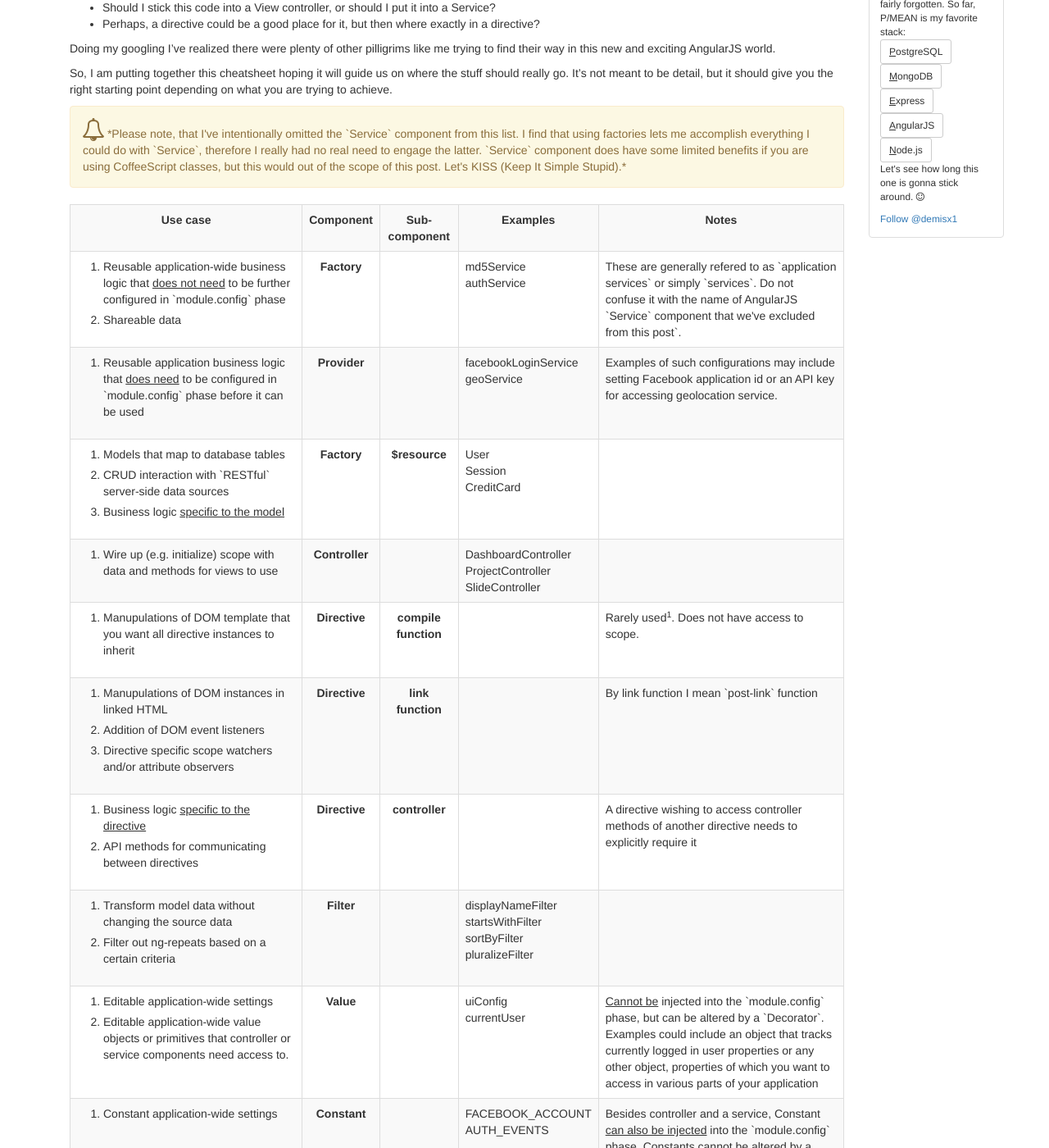
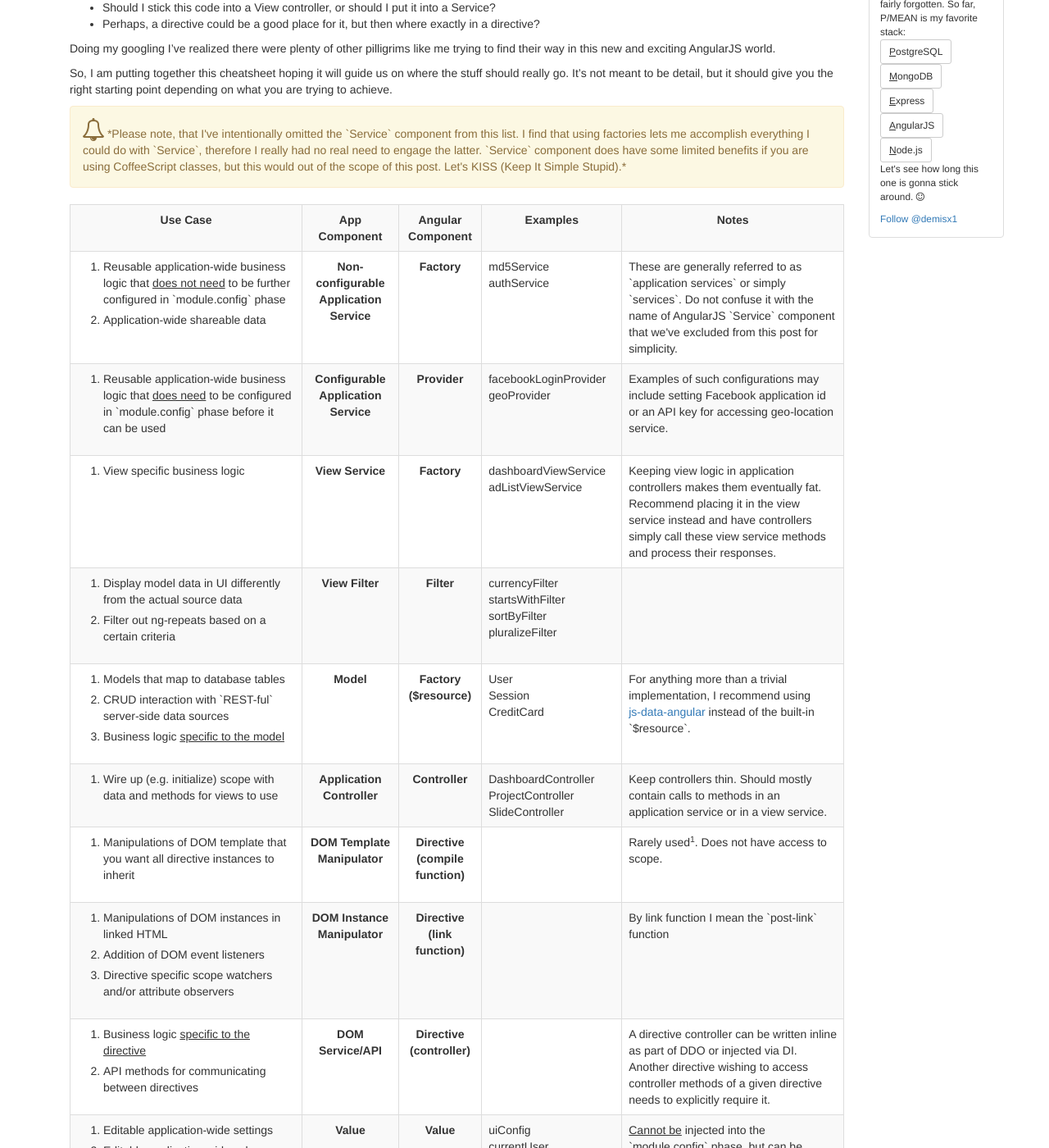
Before and after one commit to demisx/demisx.github.io, a Jekyll site: the page built from _posts/2014-09-14-angular-what-goes-where.md, in a window 1280 px wide and 1400 px high, scrolled down 362 px. Shown: the whole window at 82% size. Built offline with Jekyll 4.4.1, drawn with Linux system fonts in a browser that asks for light colours; nearby versions of some CDN libraries; Markdown is read by kramdown in place of the engine named in the settings; comment, search, counter and statistics services are not loaded.

Commit message:
Update Angular WGW post

```diff
--- a/_posts/2014-09-14-angular-what-goes-where.md
+++ b/_posts/2014-09-14-angular-what-goes-where.md
@@ -60,9 +60,9 @@ starting point depending on what you are trying to achieve.
 
 <table id="angular-table" class="table table-striped table-bordered">
   <tr>
-    <th class="text-center">Use case</th>
-    <th class="text-center">Component</th>
-    <th class="text-center">Sub-component</th>
+    <th class="text-center">Use Case</th>
+    <th class="text-center">App Component</th>
+    <th class="text-center">Angular Component</th>
     <th class="text-center">Examples</th>
     <th class="text-center">Notes</th>
   </tr>
@@ -73,53 +73,92 @@ starting point depending on what you are trying to achieve.
          Reusable application-wide business logic that <u>does&nbsp;not&nbsp;need</u>
          to be further configured in `module.config` phase
         </li>
-        <li>Shareable data</li>
+        <li>Application-wide shareable data</li>
       </ol>
     </td>
+    <td>Non-configurable Application Service</td>
     <td>Factory</td>
-    <td></td>
     <td>
       md5Service<br/>
       authService
     </td>
     <td>
-      These are generally refered to as `application services` or simply `services`.
+      These are generally referred to as `application services` or simply `services`.
       Do not confuse it with the name of AngularJS `Service` component that we've
-      excluded from this post`.
+      excluded from this post for simplicity.
     </td>
   </tr>
   <tr>
     <td>
       <ol>
-        <li>Reusable application business logic that <u>does&nbsp;need</u> to be
+        <li>Reusable application-wide business logic that <u>does&nbsp;need</u> to be
         configured in `module.config` phase before it can be used</li>
       </ol>
     </td>
+    <td>Configurable Application Service</td>
     <td>Provider</td>
-    <td></td>
     <td>
-      facebookLoginService<br/>
-      geoService
+      facebookLoginProvider<br/>
+      geoProvider
     </td>
     <td>Examples of such configurations may include setting Facebook application id or
-        an API key for accessing geolocation service.
+        an API key for accessing geo-location service.
     </td>
   </tr>
   <tr>
     <td>
       <ol>
+        <li>View specific business logic</li>
+      </ol>
+    </td>
+    <td>View Service</td>
+    <td>Factory</td>
+    <td>
+      dashboardViewService<br/>
+      adListViewService
+    </td>
+    <td>
+      Keeping view logic in application controllers makes them eventually fat. Recommend
+      placing it in the view service instead and have controllers simply call these
+      view service methods and process their responses.
+    </td>
+  </tr>
+   <tr>
+      <td>
+      <ol>
+        <li>Display model data in UI differently from the actual source data</li>
+        <li>Filter out ng-repeats based on a certain criteria</li>
+      </ol>
+      </td>
+      <td>View Filter</td>
+      <td>Filter</td>
+      <td>
+        currencyFilter<br/>
+        startsWithFilter<br/>
+        sortByFilter<br/>
+        pluralizeFilter
+      </td>
+      <td></td>
+    </tr>
+  <tr>
+    <td>
+      <ol>
         <li>Models that map to database tables</li>
-        <li>CRUD interaction with `RESTful` server-side data sources</li>
+        <li>CRUD interaction with `REST-ful` server-side data sources</li>
         <li>Business logic <u>specific to the model</u> </li>
       </ol>
     </td>
-    <td>Factory</td>
-    <td>$resource</td>
+    <td>Model</td>
+    <td>Factory ($resource)</td>
     <td>
       User<br/>
       Session<br/>
       CreditCard</td>
-    <td></td>
+    <td>
+      For anything more than a trivial implementation, I recommend using<br/>
+      <a href="www.js-data.io/docs/js-data-angular" target="_blank">js-data-angular</a> instead of
+      the built-in `$resource`.
+    </td>
   </tr>
   <tr>
     <td>
@@ -127,38 +166,41 @@ starting point depending on what you are trying to achieve.
         <li>Wire up (e.g. initialize) scope with data and methods for views to use </li>
       </ol>
     </td>
+    <td>Application Controller</td>
     <td>Controller</td>
-    <td></td>
     <td>
       DashboardController<br/>
       ProjectController<br/>
       SlideController
     </td>
-    <td></td>
+    <td>
+      Keep controllers thin. Should mostly contain calls to methods in an application service or
+      in a view service.
+    </td>
   </tr>
   <tr>
     <td>
       <ol>
-        <li>Manupulations of DOM template that you want all directive instances to inherit</li>
+        <li>Manipulations of DOM template that you want all directive instances to inherit</li>
       </ol>
     </td>
-    <td>Directive</td>
-    <td>compile<br/> function</td>
+    <td>DOM Template Manipulator</td>
+    <td>Directive<br/>(compile function)</td>
     <td></td>
     <td>Rarely used<sup>1</sup>. Does not have access to scope.</td>
   </tr>
   <tr>
     <td>
       <ol>
-        <li>Manupulations of DOM instances in linked HTML</li>
+        <li>Manipulations of DOM instances in linked HTML</li>
         <li>Addition of DOM event listeners</li>
         <li>Directive specific scope watchers and/or attribute observers</li>
       </ol>
     </td>
-    <td>Directive</td>
-    <td>link<br/> function</td>
+    <td>DOM Instance Manipulator</td>
+    <td>Directive (link function)</td>
     <td></td>
-    <td>By link function I mean `post-link` function</td>
+    <td>By link function I mean the `post-link` function</td>
   </tr>
   <tr>
     <td>
@@ -167,30 +209,13 @@ starting point depending on what you are trying to achieve.
         <li>API methods for communicating between directives</li>
       </ol>
     </td>
-    <td>Directive</td>
-    <td>controller</td>
+    <td>DOM Service/API</td>
+    <td>Directive (controller)</td>
     <td></td>
     <td>
-      A directive wishing to access controller methods of another directive
-      needs to explicitly require it
+      A directive controller can be written inline as part of DDO or injected via DI. Another directive
+      wishing to access controller methods of a given directive needs to explicitly require it.
     </td>
-  </tr>
-  <tr>
-    <td>
-    <ol>
-      <li>Transform model data without changing the source data</li>
-      <li>Filter out ng-repeats based on a certain criteria</li>
-    </ol>
-    </td>
-    <td>Filter</td>
-    <td></td>
-    <td>
-      displayNameFilter<br/>
-      startsWithFilter<br/>
-      sortByFilter<br/>
-      pluralizeFilter
-    </td>
-    <td></td>
   </tr>
   <tr>
     <td>
@@ -202,7 +227,7 @@ starting point depending on what you are trying to achieve.
       </ol>
     </td>
     <td>Value</td>
-    <td></td>
+    <td>Value</td>
     <td>
       uiConfig<br/>
       currentUser</td>
@@ -219,7 +244,7 @@ starting point depending on what you are trying to achieve.
       </ol>
     </td>
     <td>Constant</td>
-    <td></td>
+    <td>Constant</td>
     <td>
       FACEBOOK_ACCOUNT<br/>
       AUTH_EVENTS
@@ -239,7 +264,7 @@ starting point depending on what you are trying to achieve.
       </ol>
     </td>
     <td>Decorator</td>
-    <td></td>
+    <td>Decorator</td>
     <td>myLog</td>
     <td>
       If you simply want to replace an instance, then using `Factory` or `Value`
```
